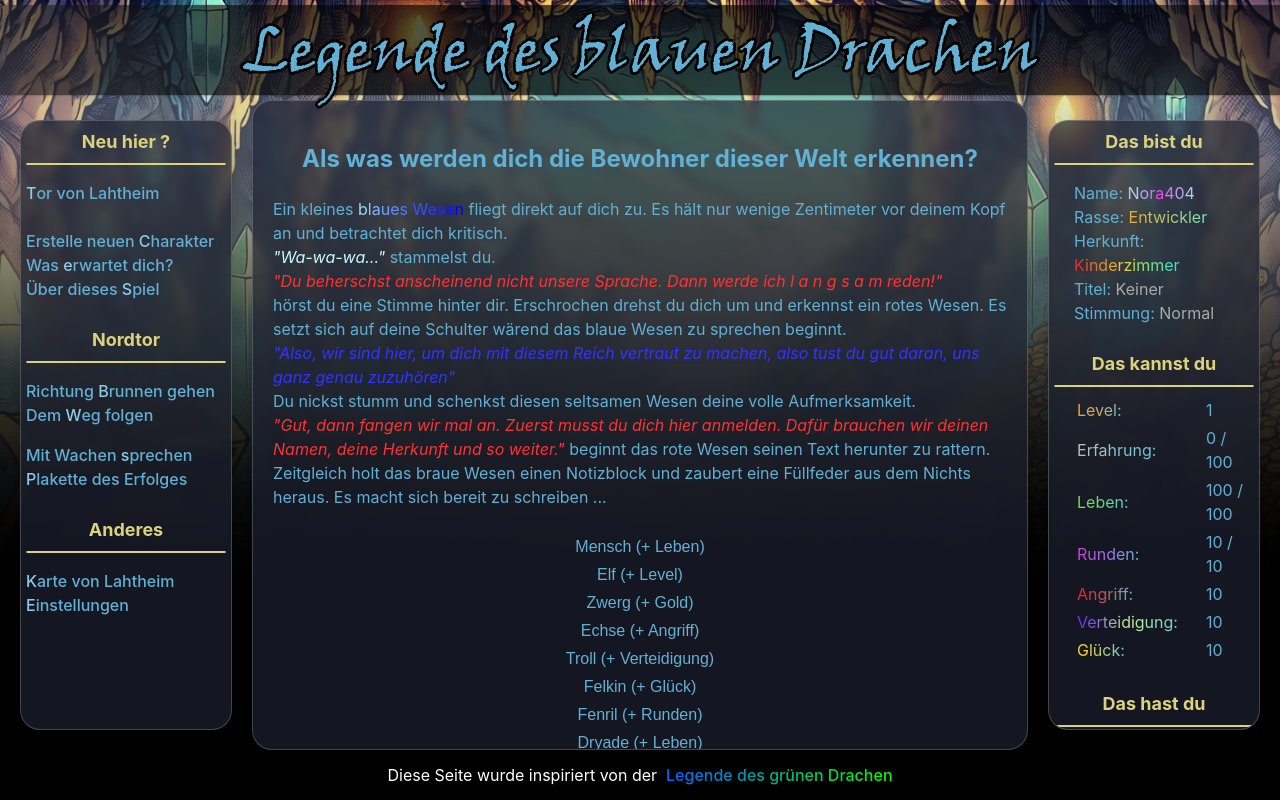
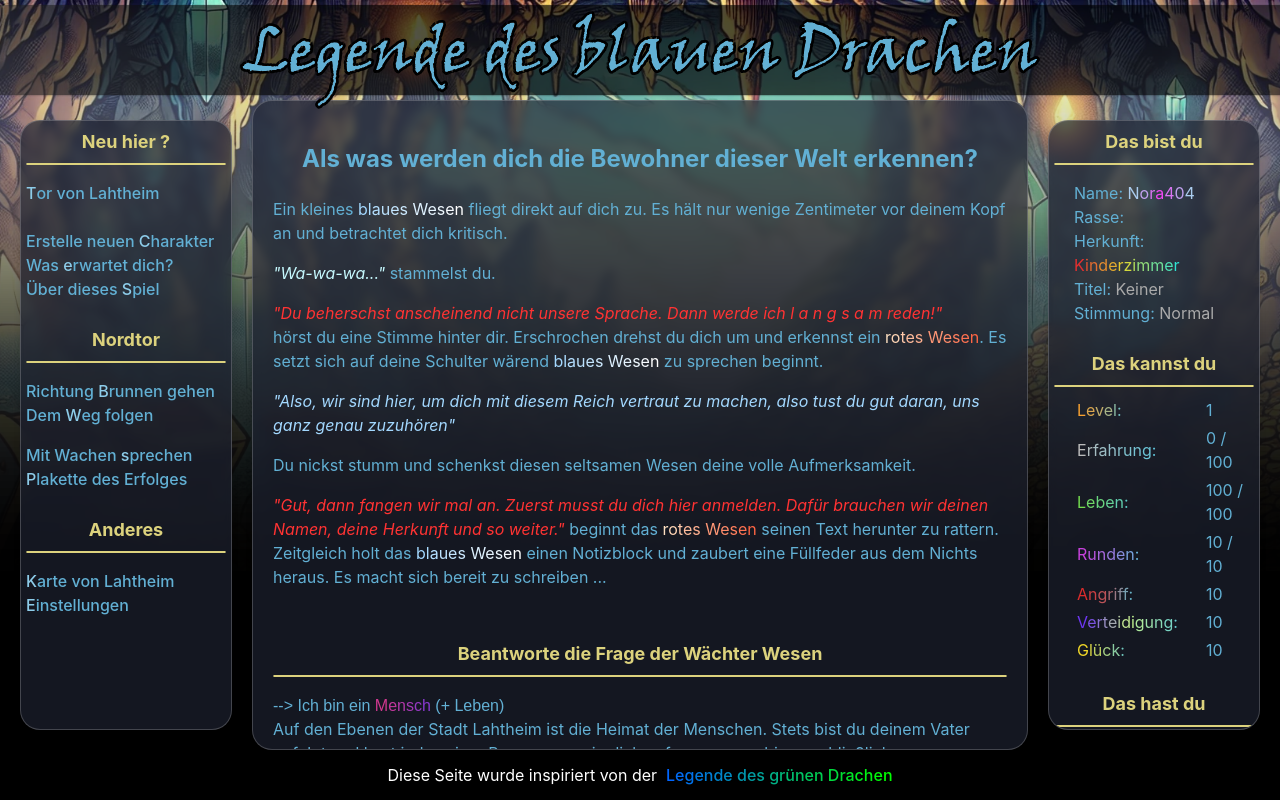
Before and after one commit to Nora404/blauerDrache, a React (Vite) app: page /charakter in a window 1280 px wide. Built offline with nearby package versions, Linux system fonts and the light colour scheme.

Commit message:
colored races

```diff
--- a/src/charakter/YouAre.tsx
+++ b/src/charakter/YouAre.tsx
@@ -2,6 +2,7 @@ import React from 'react';
 import Header from '../layout/Header/Header';
 import { GradientText } from '../utility/GradientText';
 import { useGameContext } from '../data/gameStore';
+import { RACES } from '../data/colorfullStrings';
 
 type YouAreProps = {
     nameColor?: string[],
@@ -14,7 +15,6 @@ type YouAreProps = {
 const YouAre: React.FC<YouAreProps> = (
     {
         nameColor = ['#abcdef', '#EE48F2', '#abcdef'],
-        raseColor = ['#E3AD3C', '#78E3B4'],
         originColor = ['#E33030', '#E3D82F', '#2EE3D3', '#5B2EE3'],
         titelColor = ['#aaaaaa'],
         feelingColor = ['#aaaaaa'],
@@ -28,7 +28,7 @@ const YouAre: React.FC<YouAreProps> = (
             <Header>Das bist du</Header>
             <p className='text-left padding-left'>
                 Name: <GradientText colors={nameColor}>{gameData.meta.name}</GradientText><br />
-                Rasse: <GradientText colors={raseColor}>{gameData.meta.rase}</GradientText><br />
+                Rasse: {RACES[gameData.meta.rase]}<br />
                 Herkunft: <GradientText colors={originColor}>{gameData.meta.origin}</GradientText><br />
                 Titel: <GradientText colors={titelColor}>{gameData.meta.titel}</GradientText><br />
                 Stimmung: <GradientText colors={feelingColor}>{gameData.meta.feeling}</GradientText><br />
--- a/src/data/colorfullStrings.tsx
+++ b/src/data/colorfullStrings.tsx
@@ -1,10 +1,28 @@
 import { GradientText } from "../utility/GradientText";
+import MultiColoredLetters from "../utility/MultiColoredLetters";
 
 export const CREATURE: Record<string, JSX.Element> = {
     geflügeltesWesen: <GradientText colors={['#cf388f', '#8839cf']}>geflügeltes Wesen</GradientText>,
-    rotesWesen: <GradientText colors={['#ff0000', '#ff6644']}>rotes Wesen</GradientText>,
-    blauesWesen: <GradientText colors={['#99ddff', '#0000ff']}>blaues Wesen</GradientText>,
+    rotesWesen: <GradientText colors={['#FFE1C2', '#ff6644']}>rotes Wesen</GradientText>,
+    blauesWesen: <GradientText colors={['#A3D8FF', '#ffffff']}>blaues Wesen</GradientText>,
 
     grünerDrache: <b><GradientText colors={['#46CF25', '#29CF72']}>grüner Drache</GradientText></b>,
     blauerDrache: <b><GradientText colors={['#1ECECF', '#1763CF']}>blauer Drache</GradientText></b>,
   };
+
+  export const RACES: Record<string, JSX.Element> = {
+    Mensch: <GradientText colors={['#cf388f', '#8839cf']}>Mensch</GradientText>,
+    Elf: <i><GradientText colors={['#FFE1C2', '#ff6644']}>Elf</GradientText></i>,
+    Zwerg: <b><GradientText colors={['#A3D8FF', '#ffffff']}>Zwerg</GradientText></b>,
+    Echse: <GradientText colors={['#46CF25', '#29CF72']}>Echse</GradientText>,
+    Troll: <b><MultiColoredLetters colors={[
+      { index: 0, color: '#A1FA4F' },
+      { index: 1, color: '#54D650' },
+      { index: 2, color: '#B7D66A' },
+      { index: 3, color: '#60E8BC' },
+      { index: 4, color: '#54D650' },
+    ]}>Troll</MultiColoredLetters></b>,
+    Felkin: <GradientText colors={['#E8E8E8', '#eeeeee', '#E8E8E8']}>Felkin</GradientText>,
+    Fenril: <b><GradientText colors={['#FFFCE4', '#E8CBA9']}>Fenril</GradientText></b>,
+    Dryade: <i><GradientText colors={['#91FF5A', '#FF9CFD', '#91FF5A']}>Dryade</GradientText></i>,
+  };
--- a/src/data/raceDefaults.ts
+++ /dev/null
@@ -1,59 +0,0 @@
-export type RaceName = "Mensch" | "Elf" | "Zwerg" | "Echse" | "Troll" | "Felkin" | "Fenril" | "Dryade";
-
-export const races = [
-    { name: "Mensch", label: "Mensch (+ Leben)" },
-    { name: "Elf", label: "Elf (+ Level)" },
-    { name: "Zwerg", label: "Zwerg (+ Gold)" },
-    { name: "Echse", label: "Echse (+ Angriff)" },
-    { name: "Troll", label: "Troll (+ Verteidigung)" },
-    { name: "Felkin", label: "Felkin (+ Glück)" },
-    { name: "Fenril", label: "Fenril (+ Runden)" },
-    { name: "Dryade", label: "Dryade (+ Leben)" },
-]
-
-export const raceDefaults = {
-    Mensch: {
-        stats: {
-            life: 120,
-            maxLife: 120,
-        }
-    },
-    Elf: {
-        stats: {
-            level: 3,
-        }
-    },
-    //TODO Gold ist kein stats, sondern economy
-    Zwerg: {
-        stats: {
-            gold: 200,
-        }
-    },
-    Echse: {
-        stats: {
-            attack: 15,
-        }
-    },
-    Troll: {
-        stats: {
-            defense: 15,
-        }
-    },
-    Felkin: {
-        stats: {
-            luck: 15,
-        }
-    },
-    Fenril: {
-        stats: {
-            rounds: 20,
-            maxRounds: 20,
-        }
-    },
-    Dryade: {
-        stats: {
-            life: 150,
-            maxLife: 150,
-        }
-    },
-}
--- /dev/null
+++ b/src/data/raceDefaults.tsx
@@ -0,0 +1,99 @@
+import { RACES } from "./colorfullStrings";
+
+export type RaceName = "Mensch" | "Elf" | "Zwerg" | "Echse" | "Troll" | "Felkin" | "Fenril" | "Dryade";
+
+interface Race {
+    name: string;
+    label: JSX.Element;
+    description: string;
+  }
+
+export const races: Race[] = [
+    {
+        name: "Mensch",
+        label: <>Ich bin ein {RACES['Mensch']} (+ Leben)</>,
+        description: "Auf den Ebenen der Stadt Lahtheim ist die Heimat der Menschen. Stets bist du deinem Vater gefolgt und hast jede seiner Bewegungen in dich aufgenommen, bis er schließlich ausgezogen ist um den Grünen Drachen zu besiegen und seitdem nie wieder gesehen wurde."
+    },
+    {
+        name: "Elf",
+        label: <>Ich bin ein {RACES['Elf']} (+ Level)</>,
+        description: "Hoch über den Bäumen des Waldes, in zerbrechlich aussehenden, elfischen Strukturen kommst du her. Sie scheinen unter der kleinsten Belastungen zu zerbrechen und dennoch schon bestehen sie seit Jahrhunderten."
+    },
+    {
+        name: "Zwerg",
+        label: <>Ich bin ein {RACES['Zwerg']} (+ Gold)</>,
+        description: "Tief in den unterirdischen Höhlen ist die Heimat der edlen und mächtigen Zwerge, deren Bedürfnis nach Privatsphäre und Reichtum in keinem Verhältnis zu ihrer Körpergröße steht."
+    },
+    {
+        name: "Echse",
+        label: <>Ich bin eine {RACES['Echse']} (+ Angriff)</>,
+        description: "In einem Erdloch der öden Landschaft hinter den Steppen, weit außerhalb jeder Siedlung, bist du als Echsenwesen aus deinem Ei geschlüpft. Artverwandt mit den Drachen hast du es nicht leicht in dieser Welt."
+    },
+    {
+        name: "Troll",
+        label: <>Ich bin ein {RACES['Troll']} (+ Verteidigung)</>,
+        description: "In den Sümpfen als ein Troll, musstest du dich vom ersten Moment an, seit du aus deinem ledrigen Ei geschlüpft bist, selbst verteidigen, noch ungeborene Trolle erschlagen, um dich von ihnen zu ernähren."
+    },
+    {
+        name: "Felkin",
+        label: <>Ich bin ein {RACES['Felkin']} (+ Glück)</>,
+        description: "Als Katzenwesen bist du in den Bergen aufgewachsen. Als Kind hattest du großen Spaß an den Klippen hinauf zu klettern oder Steiche die Abhängen hinunter rollen zu lassen."
+    },
+    {
+        name: "Fenril",
+        label: <>Ich bin ein {RACES['Fenril']} (+ Runden)</>,
+        description: "Die tiefen dunklen Wälder sind dein Revier. Unter dem Schein der Monde hast du Wild gejagt und mit deinen Wolfsgeschwistern gespielt. Doch nun ist es Zeit neue Gebiete zu erobern."
+    },
+    {
+        name: "Dryade",
+        label: <>Ich bin eine {RACES['Dryade']} (+ Leben)</>,
+        description: "Oft schon haben dich andere Wesen für eine einfache Pflanze gehalten ohne Bewusstsein. An der Quelle des Flusses hast du zum ersten Mal das Licht der Sonne gespürt und klares Wasser getrunken."
+    },
+];
+
+export const raceDefaults = {
+    Mensch: {
+        stats: {
+            life: 120,
+            maxLife: 120,
+        },
+    },
+    Elf: {
+        stats: {
+            level: 3,
+        },
+    },
+    //TODO Gold ist kein stats, sondern economy
+    Zwerg: {
+        stats: {
+            gold: 200,
+        },
+    },
+    Echse: {
+        stats: {
+            attack: 15,
+        },
+    },
+    Troll: {
+        stats: {
+            defense: 15,
+        },
+    },
+    Felkin: {
+        stats: {
+            luck: 15,
+        }
+    },
+    Fenril: {
+        stats: {
+            rounds: 20,
+            maxRounds: 20,
+        }
+    },
+    Dryade: {
+        stats: {
+            life: 150,
+            maxLife: 150,
+        }
+    },
+}
--- a/src/index.css
+++ b/src/index.css
@@ -39,11 +39,17 @@ button {
   border: none;
   font-size: medium;
   color: rgba(98, 176, 212);
-  margin-bottom: 5px;
+  margin: 0;
+  padding: 0;
 }
 
 button:hover {
   color: rgb(141, 204, 233);
+  font-size: 110%;
+}
+
+button::before {
+  content: "--> ";
 }
 
 td {
--- a/src/playground/CreatePlayer.tsx
+++ b/src/playground/CreatePlayer.tsx
@@ -3,8 +3,9 @@ import { CREATURE } from '../data/colorfullStrings';
 import PlayerTalk from '../utility/PlayerTalk';
 import CreatureTalk from '../utility/CreaturTalk';
 import { useGameContext } from '../data/gameStore';
+import { defaultPlayerData } from "../data/gameStore";
+import Header from '../layout/Header/Header';
 import { raceDefaults, RaceName, races } from '../data/raceDefaults';
-import { defaultPlayerData } from "../data/gameStore";
 
 type CreatePlayerProps = {
 
@@ -30,78 +31,50 @@ const CreatePlayer: React.FC<CreatePlayerProps> = () => {
         <div className="max-width">
             <h2>Als was werden dich die Bewohner dieser Welt erkennen?</h2>
 
-            <p className='text-left'>
+            <div className='text-left'>
+                <p className='mb-1'>
                     Ein kleines {CREATURE.blauesWesen} fliegt direkt auf dich zu.
-                Es hält nur wenige Zentimeter vor deinem Kopf an und betrachtet dich kritisch.<br className='mb-1' />
+                    Es hält nur wenige Zentimeter vor deinem Kopf an und betrachtet dich kritisch.
+                </p>
 
+                <p className='mb-1'>
                     <PlayerTalk>"Wa-wa-wa..."</PlayerTalk> stammelst du.<br />
+                </p>
 
+                <p className='mb-1'>
                     <CreatureTalk name="rotesWesen">"Du beherschst anscheinend nicht unsere Sprache. Dann werde ich l a n g s a m reden!"</CreatureTalk><br />
-                hörst du eine Stimme hinter dir. Erschrochen drehst du dich um und erkennst ein rotes Wesen.
-                Es setzt sich auf deine Schulter wärend das blaue Wesen zu sprechen beginnt.<br className='mb-1' />
+                    hörst du eine Stimme hinter dir. Erschrochen drehst du dich um und erkennst ein {CREATURE.rotesWesen}.
+                    Es setzt sich auf deine Schulter wärend {CREATURE.blauesWesen} zu sprechen beginnt.
+                </p>
 
-                <CreatureTalk name="blauesWesen">"Also, wir sind hier, um dich mit diesem Reich vertraut zu machen, also tust du gut daran, uns ganz genau zuzuhören"</CreatureTalk><br className='mb-1' />
+                <p className='mb-1'>
+                    <CreatureTalk name="blauesWesen">"Also, wir sind hier, um dich mit diesem Reich vertraut zu machen, also tust du gut daran, uns ganz genau zuzuhören"</CreatureTalk>
+                </p>
 
-                Du nickst stumm und schenkst diesen seltsamen Wesen deine volle Aufmerksamkeit.<br className='mb-1' />
+                <p className='mb-1'>
+                    Du nickst stumm und schenkst diesen seltsamen Wesen deine volle Aufmerksamkeit.
+                </p>
 
+                <p className='mb-1'>
                     <CreatureTalk name="rotesWesen">"Gut, dann fangen wir mal an. Zuerst musst du dich hier anmelden.
-                    Dafür brauchen wir deinen Namen, deine Herkunft und so weiter."</CreatureTalk> beginnt das rote Wesen seinen Text herunter zu rattern.
-                Zeitgleich holt das braue Wesen einen Notizblock und zaubert eine Füllfeder aus dem Nichts heraus.
+                        Dafür brauchen wir deinen Namen, deine Herkunft und so weiter."</CreatureTalk> beginnt das {CREATURE.rotesWesen} seinen Text herunter zu rattern.
+                    Zeitgleich holt das {CREATURE.blauesWesen} einen Notizblock und zaubert eine Füllfeder aus dem Nichts heraus.
                     Es macht sich bereit zu schreiben ...
                 </p>
+            </div><br/>
 
+                <Header>Beantworte die Frage der Wächter Wesen</Header>
+
+            <div className='text-left'>
                 {races.map((r) => (
-                <span>
+                        <p className='mb-1'>
                         <button key={r.name} onClick={() => handleRase(r.name as RaceName)}>
                             {r.label}
                         </button><br />
-                </span>
+                            {r.description}
+                        </p>
                 ))}
-
-
-            <h3>Herkunft</h3>
-            Tief in den unterirdischen Höhlen von Qexelcrag, Heimat der edlen und mächtigen Zwerge,
-            deren Bedürfnis nach Privatsphäre und Reichtum in keinem Verhältnis zu ihrer Körpergröße steht.<br className='mb-1' />
-
-            Hoch über den Bäumen des Waldes Glorfindal, in zerbrechlich aussehenden, elfischen Strukturen,
-            die unter der kleinsten Belastungen zu zerbrechen scheinen und dennoch schon seit Jahrhunderten bestehen.<br className='mb-1' />
-
-            Auf den Ebenen der Stadt Romar, der Heimat der Menschen. Stets bist du deinem Vater gefolgt und
-            hast jede seiner Bewegungen in dich aufgenommen, bis er schließlich ausgezogen ist um den Grünen Drachen zu besiegen
-            und seitdem nie wieder gesehen wurde.<br className='mb-1' />
-
-            In einem Erdloch der öden Landschaft von Zachazzas, weit außerhalb jeder Siedlung,
-            bist du als Echsenwesen aus deinem Ei geschlüpft. Artverwandt mit den Drachen hast du es nicht leicht in dieser Welt.<br className='mb-1' />
-
-            In den Sümpfen von Glukmoore als ein Troll, musstest du dich vom ersten Moment an,
-            seit du aus deinem ledrigen Ei geschlüpft bist, selbst verteidigen, noch ungeborene Trolle erschlagen,
-            um dich von ihnen zu ernähren.<br className='mb-1' />
-
-            <h3>Klasse oder Beruf</h3>
-            Ich glaube das lasse ich erstmal weg!
-            lotgd hat Dunkle Künste, Mystische Kräfte und Diebeskunst
-
-            <h3>Es ist ein neuer Tag</h3>
-
-            Du öffnest deine Augen und stellst fest, dass dir ein neuer Tag geschenkt wurde. Für dich ist es dein 1. Tag. Du fühlst dich wieder frisch genug, um die Welt zu erobern!<br />
-            Für heute hast du 20 Runden.<br />
-            Deine Lebenspunkte wurden auf 10 aufgefüllt.<br />
-            Dein Geist und deine Stimmung sind heute Normal!<br />
-            Du wappnest dich mit Fäuste und ziehst auf neue Abenteuer aus.<br className='mb-1' />
-
-            Beim Rückblick auf den gestrigen Tag stellst du fest, dass:<br />
-            Du rein gar nichts dazugelernt hast und 1 Level aufgestiegen bist.<br />
-            Du 150 Goldmünzen mehr auf der Hand hast.<br />
-            Du der Bank 100 Goldmünzen mehr anvertraut hast.<br />
-            Dein Edelsteinvorrat konstant bei 0 Edelsteinen liegt.<br />
-            Dir dein Aussehen völlig egal ist.<br />
-            Dir dein Ruf völlig egal ist.<br />
-            Die Leute dich genauso ansehen wie gestern.<br className='mb-1' />
-
-            Die heutigen Lottozahlen sind 0-0-5-8<br />
-            Weil du ein Mensch bist, erhältst du heute zwei zusätzliche Waldkämpfe!<br />
-            Für dein Interesse in Diebesfertigkeiten erhältst du heute 1 zusätzliche Anwendung in Diebesfertigkeiten dazu.<br />
-
+            </div>
         </div>
     );
 };
--- a/src/utility/CreaturTalk.tsx
+++ b/src/utility/CreaturTalk.tsx
@@ -7,7 +7,7 @@ type CreatureTalkProps = {
 
 const creatureNames: Record<string, string> = {
     geflügeltesWesen: "#ff33ff",
-    blauesWesen: "#3333ff",
+    blauesWesen: "#A3D8FF",
     rotesWesen: "#ff3333",
 };
 
```
Also changed, not shown: src/playground/NewDay.tsx (added, +35 -0 lines). Lines whose indentation alone changed are shown as unchanged.
